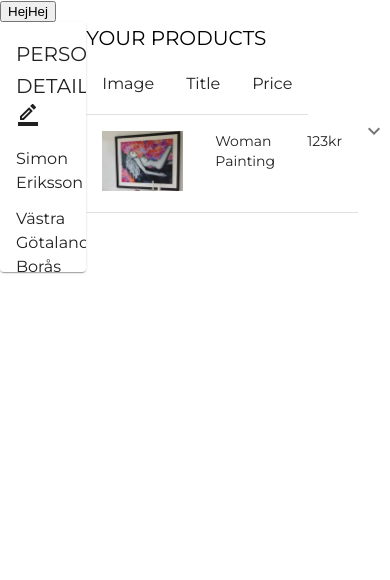
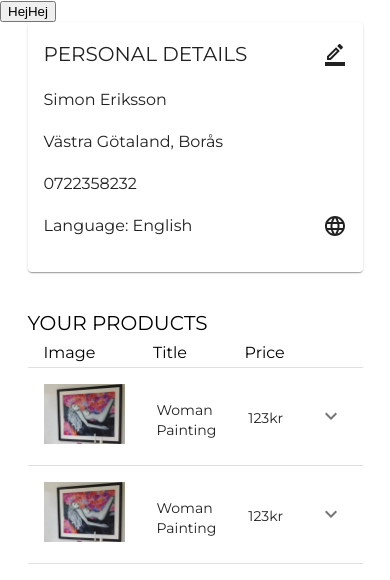
Before and after one commit to Vacannot/PinkRent, a React (Create React App) app: page / in a window 390 px wide. Shown: the top 580 px of the page. Built offline with nearby package versions, Linux system fonts and the light colour scheme.

Commit message:
fixed some responsivity and positioning

```diff
--- a/src/components/userProfile/UserInfoCard.tsx
+++ b/src/components/userProfile/UserInfoCard.tsx
@@ -5,8 +5,17 @@ import styles from "./userProfile.module.scss";
 export const UserInfoCard = () => {
   return (
     <Card sx={{ width: 335, height: 250 }}>
-      <CardContent>
-        <Typography className={styles.spacing} variant="h6" fontWeight={400}>
+      <CardContent sx={{ paddingBottom: "5px" }}>
+        <Typography
+          sx={{
+            display: "flex",
+            alignItems: "center",
+            justifyContent: "space-between",
+          }}
+          className={styles.spacing}
+          variant="h6"
+          fontWeight={400}
+        >
           PERSONAL DETAILS <BorderColorOutlined />
         </Typography>
         <Typography className={styles.spacing}>Simon Eriksson</Typography>
@@ -14,7 +23,13 @@ export const UserInfoCard = () => {
           Västra Götaland, Borås
         </Typography>
         <Typography className={styles.spacing}>0722358232</Typography>
-        <Typography>
+        <Typography
+          sx={{
+            display: "flex",
+            alignItems: "center",
+            justifyContent: "space-between",
+          }}
+        >
           Language: English <LanguageOutlined />
         </Typography>
       </CardContent>
--- a/src/components/userProfile/UserProfileListing.tsx
+++ b/src/components/userProfile/UserProfileListing.tsx
@@ -31,23 +31,28 @@ export const UserProfileListings = () => {
   const [editting, setEditting] = useState(false);
 
   return (
-    <Box>
+    <Box
+      sx={{
+        minWidth: "335px",
+        width: "80%",
+      }}
+    >
       <Typography variant="h6" fontWeight={400}>
         YOUR PRODUCTS
       </Typography>
       <TableContainer>
         <Table aria-label="collapsible table">
-          <TableHead>
+          <TableHead sx={{ borderBottom: "1px solid rgba(224, 224, 224, 1)" }}>
             <TableRow sx={{ display: "flex", alignItems: "center" }}>
-              <TableCell align="left">
-                <Typography variant="subtitle1">Image</Typography>
-              </TableCell>
-              <TableCell align="left">
-                <Typography variant="subtitle1">Title</Typography>
-              </TableCell>
-              <TableCell align="left">
-                <Typography variant="subtitle1">Price</Typography>
-              </TableCell>
+              <Typography sx={{ ml: "1rem" }} variant="subtitle1">
+                Image
+              </Typography>
+              <Typography sx={{ ml: "3.6rem" }} variant="subtitle1">
+                Title
+              </Typography>
+              <Typography sx={{ ml: "3.6rem" }} variant="subtitle1">
+                Price
+              </Typography>
             </TableRow>
           </TableHead>
           <TableBody>
@@ -60,23 +65,97 @@ export const UserProfileListings = () => {
               <TableCell>
                 <img src={womanImg} alt="woman" height={60} />
               </TableCell>
-              <TableCell>Woman Painting</TableCell>
-              <TableCell>123kr</TableCell>
+              <TableCell sx={{ mt: "1rem" }}>Woman Painting</TableCell>
+              <TableCell sx={{ mt: "1.5rem" }}>123kr</TableCell>
+              <TableCell sx={{ mt: "1rem" }}>
                 {open ? (
                   <IconButton
                     onClick={() => setOpen(false)}
-                  sx={{ width: "2rem", height: "2rem" }}
+                    sx={{ width: "2rem", height: "2rem", margin: "auto" }}
                   >
                     <ExpandLess />
                   </IconButton>
                 ) : (
                   <IconButton
                     onClick={() => setOpen(true)}
-                  sx={{ width: "2rem", height: "2rem" }}
+                    sx={{ width: "2rem", height: "2rem", margin: "auto" }}
                   >
                     <ExpandMore />
                   </IconButton>
                 )}
+              </TableCell>
+
+              <Collapse in={open} sx={{ gridColumn: "1/5" }}>
+                <Typography>Description: Lorem, ipsum.</Typography>
+                <Typography>Category: Lorem.</Typography>
+                <Typography>Rented: True</Typography>
+                <ButtonGroup>
+                  {editting ? (
+                    <Button
+                      startIcon={<CheckOutlined />}
+                      color="success"
+                      variant="contained"
+                      sx={{ color: "white" }}
+                      onClick={() => setEditting(false)}
+                    >
+                      Save
+                    </Button>
+                  ) : (
+                    <Button
+                      startIcon={<EditOutlined />}
+                      color="info"
+                      variant="contained"
+                      sx={{ color: "white" }}
+                      onClick={() => setEditting(true)}
+                    >
+                      Edit
+                    </Button>
+                  )}
+                  <Button
+                    endIcon={<DeleteOutlineOutlined />}
+                    color="error"
+                    variant="contained"
+                  >
+                    Delete
+                  </Button>
+                </ButtonGroup>
+              </Collapse>
+            </TableRow>
+            {/* {products.map((product) => {
+            return <AdminProductList key={product.id} product={product} />;
+          })} */}
+          </TableBody>
+
+          <TableBody>
+            <TableRow
+              sx={{
+                display: "grid",
+                gridTemplateColumns: "1fr 1fr 1fr .5fr",
+              }}
+            >
+              <TableCell>
+                <img src={womanImg} alt="woman" height={60} />
+              </TableCell>
+              <TableCell sx={{ mt: "1rem" }}>Woman Painting</TableCell>
+              <TableCell sx={{ mt: "1.5rem" }}>123kr</TableCell>
+              <TableCell sx={{ mt: "1rem" }}>
+                {open ? (
+                  <IconButton
+                    onClick={() => setOpen(false)}
+                    sx={{ width: "2rem", height: "2rem", margin: "auto" }}
+                  >
+                    <ExpandLess />
+                  </IconButton>
+                ) : (
+                  <IconButton
+                    onClick={() => setOpen(true)}
+                    sx={{ width: "2rem", height: "2rem", margin: "auto" }}
+                  >
+                    <ExpandMore />
+                  </IconButton>
+                )}
+              </TableCell>
+
               <Collapse in={open} sx={{ gridColumn: "1/5" }}>
                 <Typography>Description: Lorem, ipsum.</Typography>
                 <Typography>Category: Lorem.</Typography>
--- a/src/components/userProfile/UserProfilePage.tsx
+++ b/src/components/userProfile/UserProfilePage.tsx
@@ -4,9 +4,18 @@ import { UserProfileListings } from "./UserProfileListing";
 
 export const UserProfilePage = () => {
   return (
-    <Box sx={{display: 'flex', }}>
+    <Box
+      sx={{
+        display: "flex",
+        flexDirection: { xs: "column", md: "row" },
+        alignItems: "center",
+        rowGap: "35px",
+        columnGap: { md: "4rem" },
+        maxWidth: "1000px",
+      }}
+    >
       <UserInfoCard />
       <UserProfileListings />
-    </ Box>
+    </Box>
   );
 };
--- a/src/components/userProfile/userProfile.module.scss
+++ b/src/components/userProfile/userProfile.module.scss
@@ -1,3 +1,3 @@
-.spacing{
-  margin-bottom: 12px !important;
+.spacing {
+  margin-bottom: 18px !important;
 }
```
Lines whose indentation alone changed are shown as unchanged.
